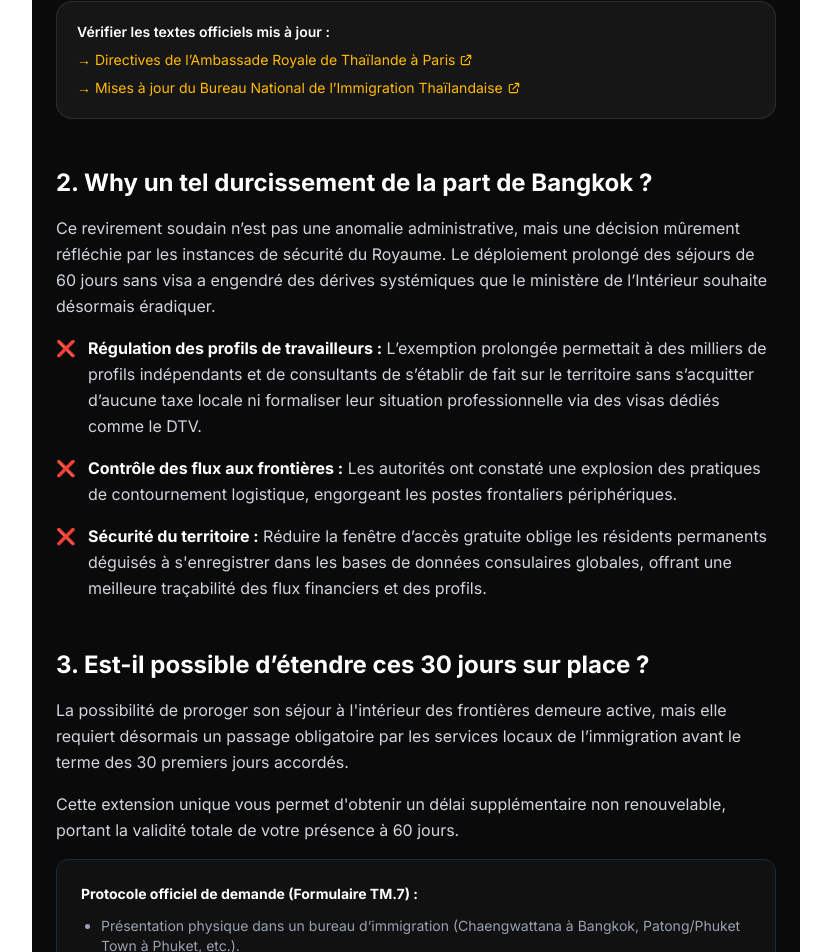
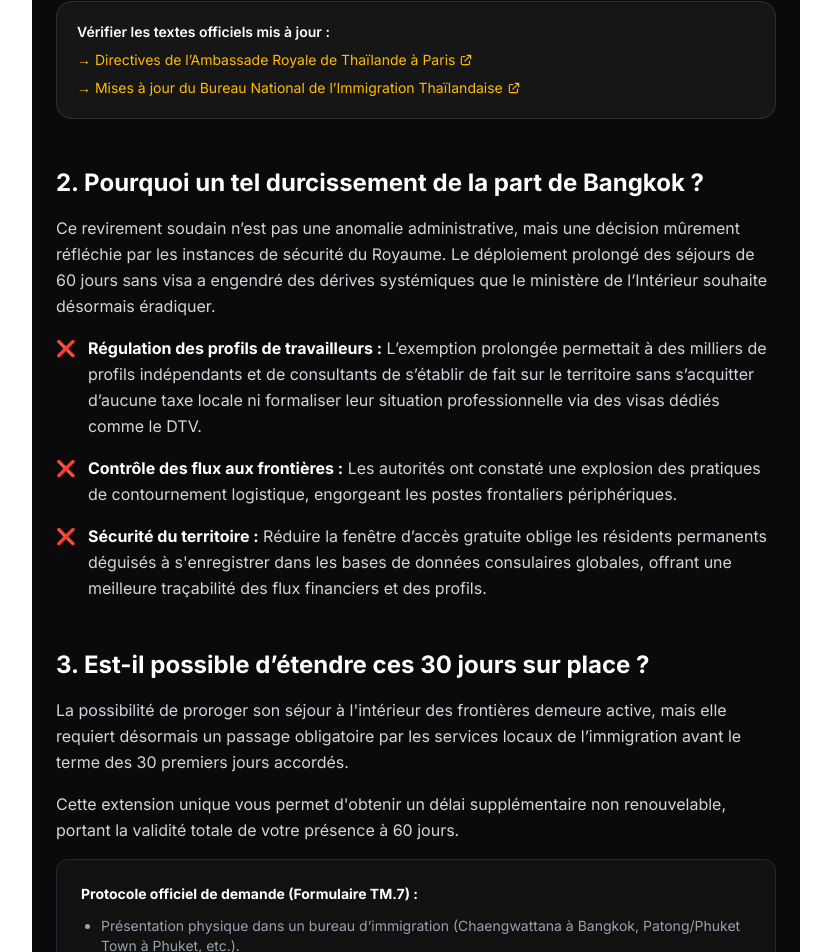
Before and after one commit to emaem-code/dtv-thailande, a Next.js app: page /blog/fin-exemption-visa-60-jours in a window 1280 px wide. Shown: the part 1420-2372 px from the top of the page, without its empty margins (224-1055 px from the left). Built offline with nearby package versions, Linux system fonts and the light colour scheme.

Commit message:
Mise à jour d'un seul mot dans l'article

```diff
--- a/app/blog/fin-exemption-visa-60-jours/page.tsx
+++ b/app/blog/fin-exemption-visa-60-jours/page.tsx
@@ -162,7 +162,7 @@ export default function ArticleFinExemption() {
       {/* ── SECTION 2 ── */}
       <section className="mb-12" id="raisons-durcissement">
         <h2 className="text-2xl font-bold text-white mb-4 scroll-mt-24">
-          2. Why un tel durcissement de la part de Bangkok ?
+          2. Pourquoi un tel durcissement de la part de Bangkok ?
         </h2>
         <p className="mb-4">
           Ce revirement soudain n’est pas une anomalie administrative, mais une décision mûrement réfléchie par les instances de sécurité du Royaume. Le déploiement prolongé des séjours de 60 jours sans visa a engendré des dérives systémiques que le ministère de l’Intérieur souhaite désormais éradiquer.
```
